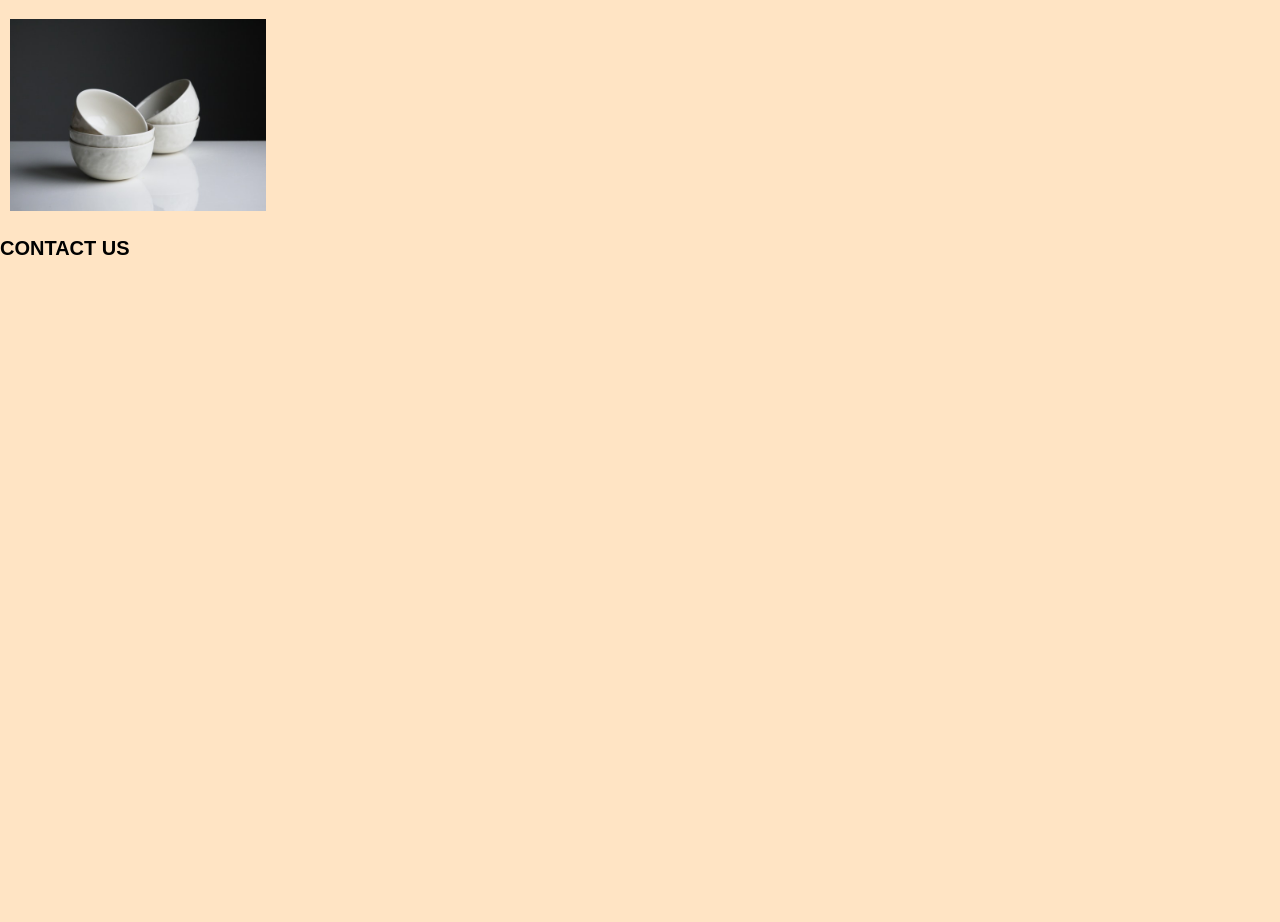
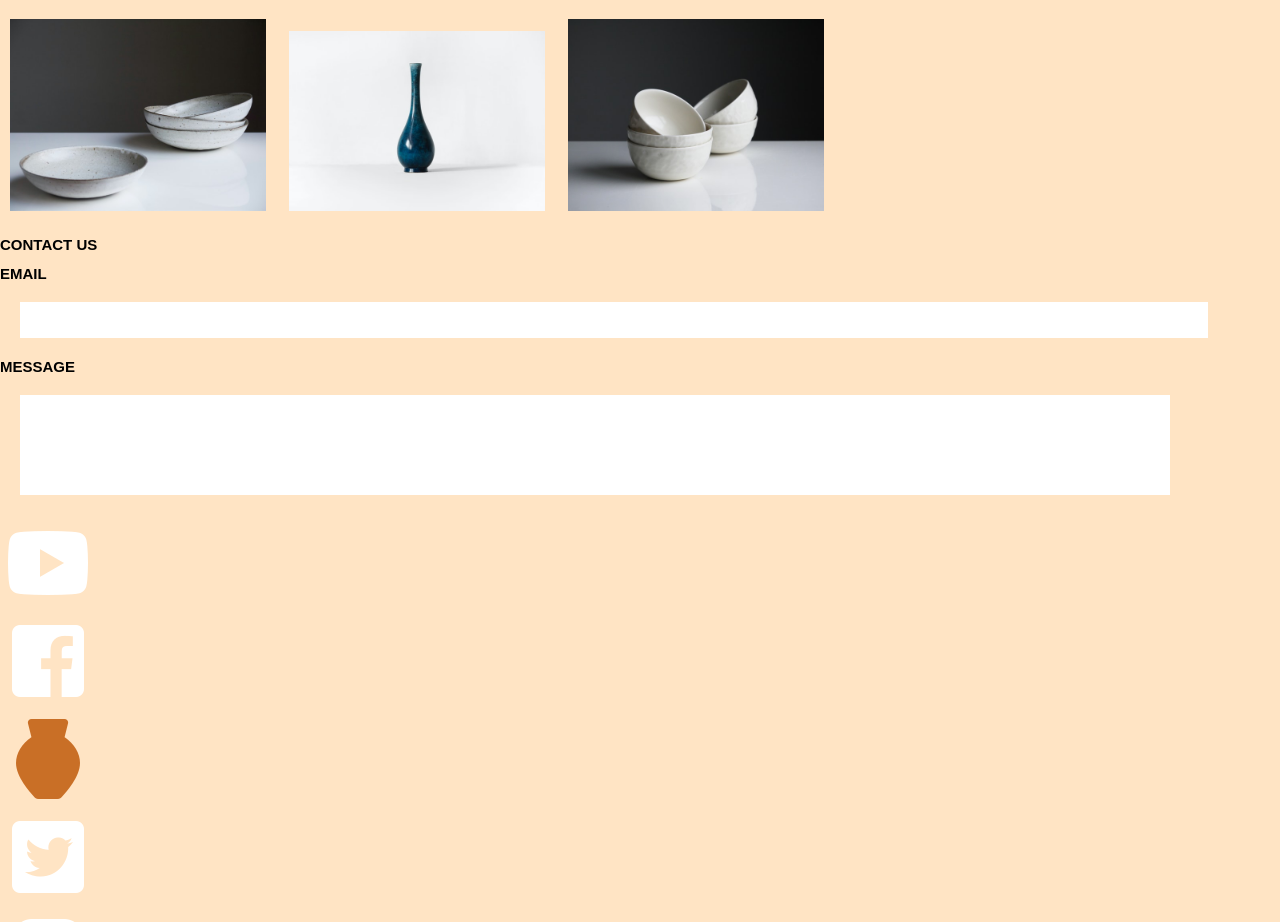
Before and after one commit to Reny8/eCommerce, a plain HTML site: page index.html in a window 1280 px wide. Shown: the part 1878-2800 px from the top of the page. Before the commit the page ends 2151 px from the top, so only its background shows below. Drawn offline with Linux system fonts and the light colour scheme.

Commit message:
Added the boxes for the contact section + added footer logos

```diff
--- a/index.html
+++ b/index.html
@@ -10,10 +10,6 @@
 <body>
     <header>
         <nav>
-
-
-
-
             <ul>
                 <li><a href="#home">HOME</a></li>
                 <li><a href="#about">ABOUT</a></li>
@@ -21,6 +17,7 @@
                 <li><a href="#contact">CONTACT</a></li>
             </ul>
         </nav>
+
     </header>
     <main>
         <section class="home" id="home">
@@ -55,19 +52,34 @@
               <img src="./images/product_1.jpg" alt= "Mundo Bowls">
                <img src="./images/product_2.jpg" alt="Natureza Vase">
                <img src="./images/product_3.jpg" alt= "Feira Bowls">
+           </div>
+           <div>
                <img src="./images/product_4.jpg" alt= "Natureza Pots">
                <img src="./images/product_5.jpg" alt="Pedra Vase">
                <img src="./images/product_6.jpg" alt="Viajia Pots">
+           </div>
+           <div>
                <img src="./images/product_7.jpg" alt="Servico Plates">
                <img src="./images/product_8.jpg" alt="Campeao Vase">
                <img src="./images/product_9.jpg" alt="Troca Bowls">
            </div>
         </section>
-        <section class= "contact" id="contact"></section>
-        <h1>CONTACT US</h1>
+        <section class= "contact" id="contact">
+            <h1>CONTACT US</h1>
+            <h2>EMAIL</h2>
+            <div></div>
+            <h2>MESSAGE</h2>
+            <p></p>
+        </section>
     </main>
     <footer>
-
+        <div>
+            <img src="./images/icons8-youtube-96.png" alt="Youtube Logo">
+            <img src="./images/icons8-facebook-96 (1).png" alt="Facebook Logo">
+            <img src="./images/logo.png" alt="Cara Cara Logo ">
+            <img src="./images/icons8-twitter-96.png" alt="Twitter Logo">
+            <img src="./images/icons8-instagram-96.png" alt="Instagram Logo">
+        </div>
     </footer>
 </body>
 </html>
--- a/styles.css
+++ b/styles.css
@@ -1,20 +1,18 @@
 
 
 html {
-    display: flex;
     font-size: 62.5%;
 }
 
 
 body {
-  background-color:bisque;
+    background-color: bisque;
   margin: auto;
   font-family: sans-serif;
   color: black;
 }
 
 header {
-    background-color: bisque;
     position: relative;
 }
 
@@ -64,3 +62,22 @@ main {
 .about img {
    width: 20%;
 }
+footer {
+    display: flex;
+    margin: center;
+    justify-content:space-between;
+    width: 10%;
+
+}
+.contact p{
+    background-color: white;
+    width: 82%;
+    padding: 50px;
+    margin: 20px;
+}
+.contact div {
+    background-color: white;
+    width: 90%;
+    padding: 18px;
+    margin: 20px;
+}
```
